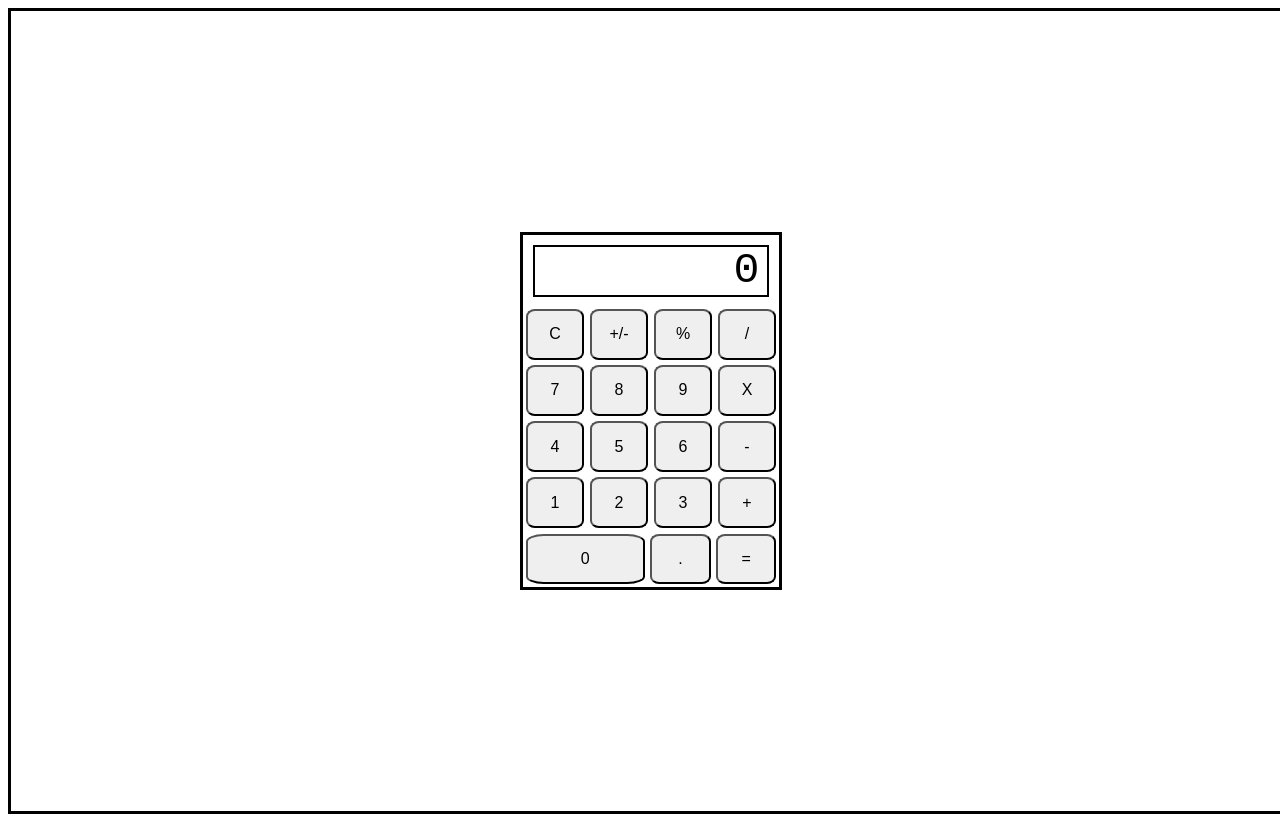
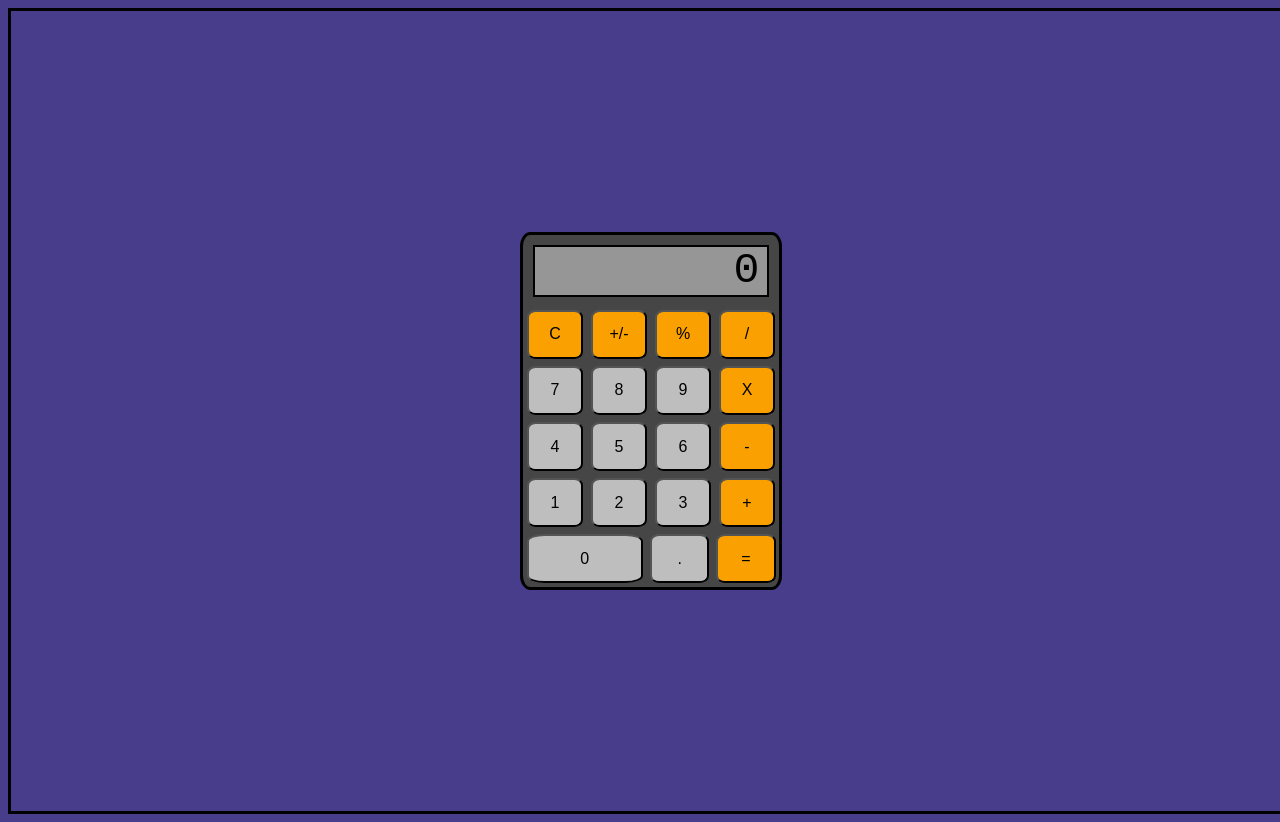
Before and after one commit to 44RY4N/calculator-app, a plain HTML site: page index.html in a window 1280 px wide. Drawn offline with Linux system fonts and the light colour scheme.

Commit message:
Updated the visual appeal of the project -added soothing color pallete -fixed a bug where product of two negative numbers gave a negative number --> by updating operands on changing sign Thank you 44RY4N

```diff
--- a/index.html
+++ b/index.html
@@ -11,25 +11,25 @@
     <div class ="calculator">
         <div class="display">0</div>
         <div class="buttons">
-            <button class="button" value="C">C</button>
-            <button class="button" value="+/-">+/-</button>
-            <button class="button" value="%">%</button>
-            <button class="button" value="/">/</button>
+            <button class="button func" value="C">C</button>
+            <button class="button func" value="+/-">+/-</button>
+            <button class="button func" value="%">%</button>
+            <button class="button func" value="/">/</button>
             <button class="button" value="7">7</button>
             <button class="button" value="8">8</button>
             <button class="button" value="9">9</button>
-            <button class="button" value="X">X</button>
+            <button class="button func" value="X">X</button>
             <button class="button" value="4">4</button>
             <button class="button" value="5">5</button>
             <button class="button" value="6">6</button>
-            <button class="button" value="-">-</button>
+            <button class="button func" value="-">-</button>
             <button class="button" value="1">1</button>
             <button class="button" value="2">2</button>
             <button class="button" value="3">3</button>
-            <button class="button" value="+">+</button>
+            <button class="button func" value="+">+</button>
             <button class="button" value="0" id="zero">0</button>
             <button class="button" value=".">.</button>
-            <button class="button" value="=">=</button>
+            <button class="button func" value="=">=</button>
         </div>
     </div>
 
--- a/script.js
+++ b/script.js
@@ -21,6 +21,12 @@ function clicked(event){
             break;
         case "+/-":
             display.textContent = display.textContent * -1;
+            if(secondOperand){
+                secondOperand = display.textContent;
+            }
+            else{
+                firstOperand = display.textContent;
+            }
             break;
         case "%":
             display.textContent = display.textContent / 100;
--- a/style.css
+++ b/style.css
@@ -3,7 +3,9 @@
     display:flex;
     flex-direction: column;
     width: 16rem;
-    height: 22rem;;
+    height: 22rem;
+    background-color: rgb(70,70,70);
+    border-radius: 4%;
 }
 
 
@@ -16,24 +18,33 @@
 
 
 .button{
+    background-color:rgb(190,190,190);
     font-size:1rem;
     border-radius: 15%;;
     margin:0.1px;
     flex:1;
     min-width:3.2rem;
-    margin:0.17rem;
+    margin:0.22em;
 }
 
 .button:hover{
-    background-color: lightgray;
+    background-color: rgb(150,150,150);
 }
 
 #zero{
     flex:2.33;
 }
 
+.func{
+    background-color: rgb(250,160,0);
+}
+
+.func:hover{
+    background-color: rgb(250,120,0);
+}
 
 .display{
+    background-color: rgb(150,150,150);
     font-size:2.7rem;
     display: flex;
     justify-content:  flex-end;
@@ -51,6 +62,7 @@
 
 
 body{
+    background-color: darkslateblue;
     border:3px solid black;
     width: 100%;
     height: 100vh;
```
